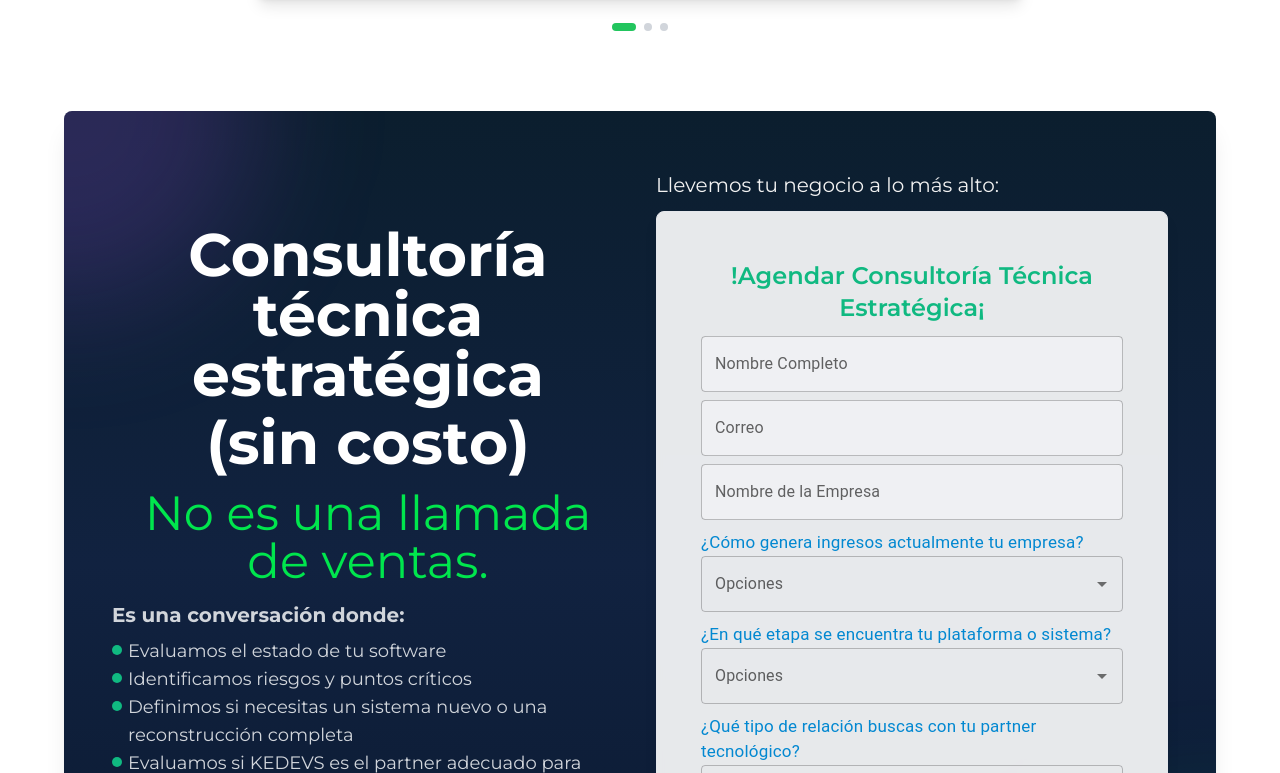
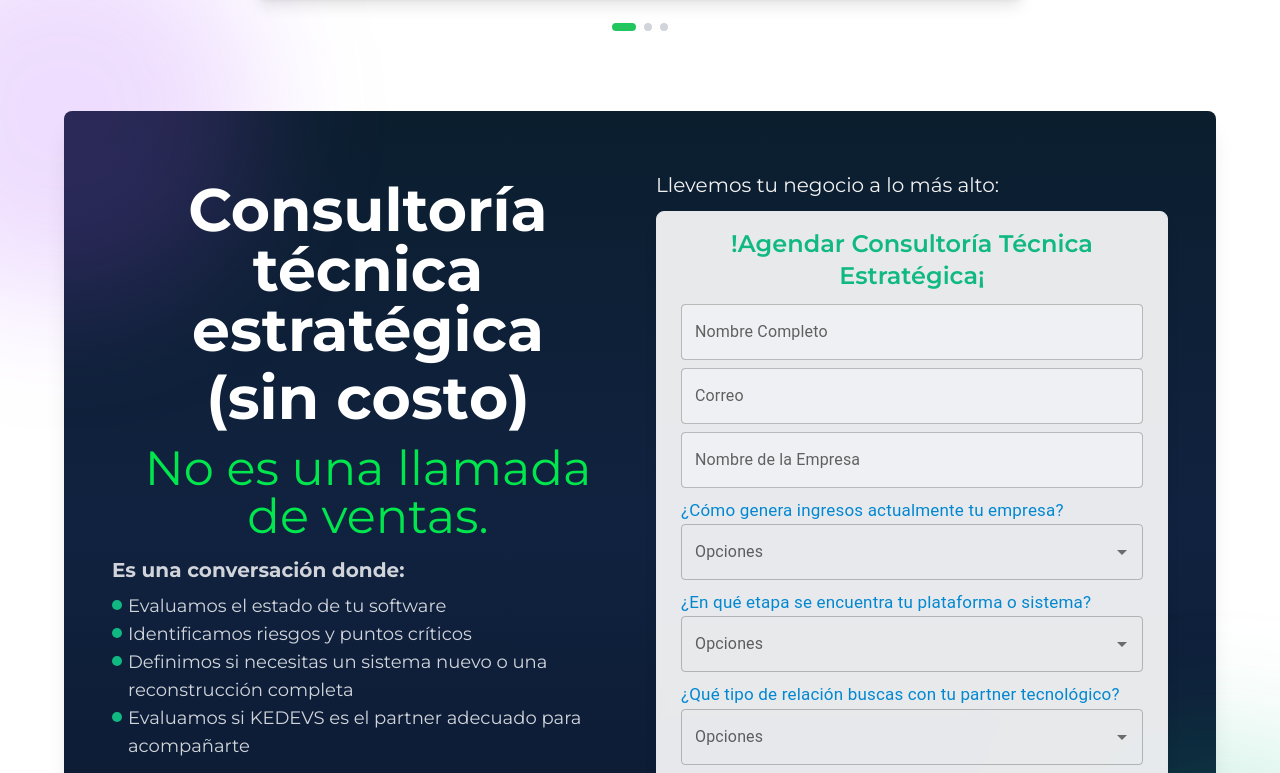
Before and after one commit to edymg/kedevsgl, a Next.js app: page / in a window 1280 px wide. Shown: the part 6147-6920 px from the top of the page. Built offline with nearby package versions, Linux system fonts and the light colour scheme.

Commit message:
refactor(ContactForm, Formulary): improve layout and spacing for better usability

```diff
--- a/src/app/(public)/landing/components/Contactanos.tsx
+++ b/src/app/(public)/landing/components/Contactanos.tsx
@@ -28,16 +28,15 @@ export default function ContactForm() {
   };
 
   return (
-    <div className="w-full flex justify-center font-montserrat">
+    <div className="w-full flex justify-center font-montserrat h-full">
       <section
-        className="relative overflow-hidden shadow-xl md:rounded-lg bg-gradient-to-b from-[#0b1e2e] via-[#112240] to-[#0a192f] w-full max-w-6xl mx-auto py-10 sm:py-12 px-4 sm:px-8 md:px-12"
+        className="relative shadow-xl md:rounded-lg bg-gradient-to-b from-[#0b1e2e] via-[#112240] to-[#0a192f] w-full sm:max-w-6xl mx-auto py-10 sm:py-12 px-3 sm:px-8 md:px-12 h-full"
         id="Forms"
       >
         <div className="absolute inset-0 bg-grid-white/[0.02] bg-[size:60px_60px]" />
 
-        <div className="absolute h-96 w-96 -top-48 -left-48 bg-purple-500/20 rounded-full blur-3xl" />
-        <div className="absolute h-96 w-96 -bottom-48 -right-48 bg-emerald-500/20 rounded-full blur-3xl" />
-        <div className="absolute bottom-0 left-0 right-0 h-32 bg-gradient-to-t from-[#0a192f] to-transparent"></div>
+        <div className="absolute h-96 sm:w-96 -top-48 -left-48 bg-purple-500/20 rounded-full blur-3xl" />
+        <div className="absolute h-96 sm:w-96 -bottom-48 -right-48 bg-emerald-500/20 rounded-full blur-3xl" />
 
         <div className="relative grid grid-cols-1 md:grid-cols-2 gap-8">
           <div className="flex flex-col justify-center space-y-6 md:space-y-4">
@@ -105,7 +104,7 @@ export default function ContactForm() {
               >
                 Llevemos tu negocio&nbsp;a lo más alto:
               </motion.h2>
-              <div className="bg-white/90 backdrop-blur-sm w-full p-6 sm:p-8 rounded-lg border border-gray-200 shadow-lg">
+              <div className="bg-white/90 backdrop-blur-sm w-full rounded-lg border border-gray-200 shadow-lg">
                 <Formulary />
               </div>
             </motion.div>
--- a/src/app/(public)/landing/components/Formulary.tsx
+++ b/src/app/(public)/landing/components/Formulary.tsx
@@ -57,7 +57,10 @@ export default function Formulary() {
   };
 
   return (
-    <div id="contact" className="md:px-3 py-6 sm:py-4 md:scroll-mt-[130px]">
+    <div
+      id="contact"
+      className="px-4 md:px-6 py-6 sm:py-4 scroll-mt-12 md:scroll-mt-28"
+    >
       <FormProvider {...methods}>
         <form
           onSubmit={handleSubmit(onSubmit)}
```
